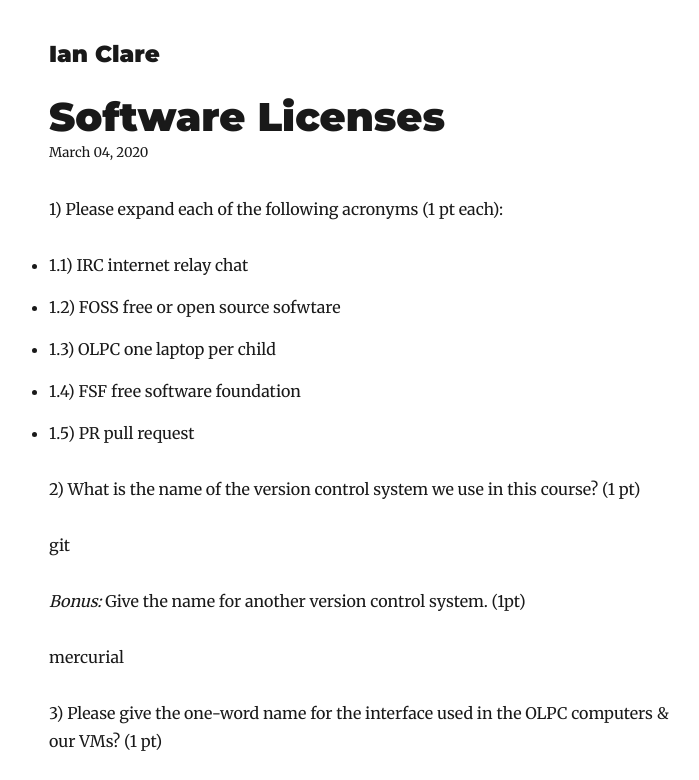
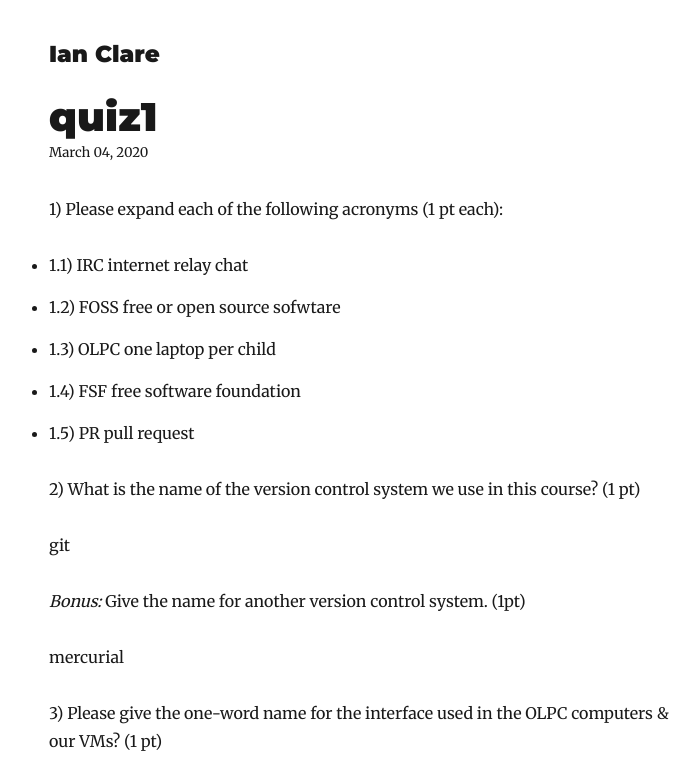
Before and after one commit to iclare/iclare.github.io, a Gatsby site: page /quiz-01/ in a window 1280 px wide. Shown: the top 780 px of the page, without its empty margins (276-975 px from the left). Built offline with nearby package versions, Linux system fonts and the light colour scheme; Gatsby itself is replaced by a stand-in of ours; some packages are replaced by stand-ins of ours.

Commit message:
Fix title

```diff
--- a/content/blog/quiz-01/index.md
+++ b/content/blog/quiz-01/index.md
@@ -1,5 +1,5 @@
 ---
-title: Software Licenses
+title: quiz1
 date: "2020-03-04"
 description: "HFOSS"
 ---
```
